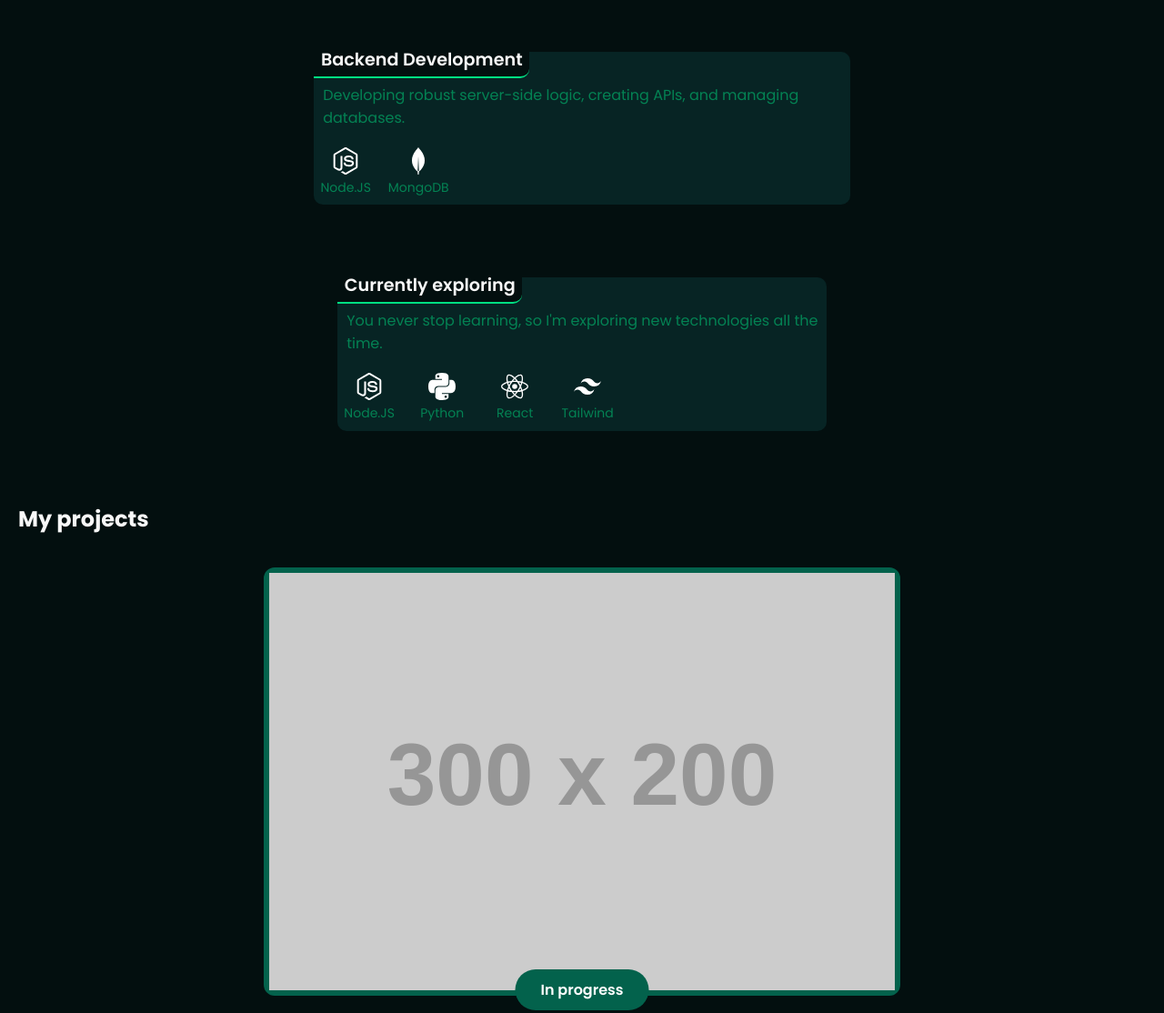
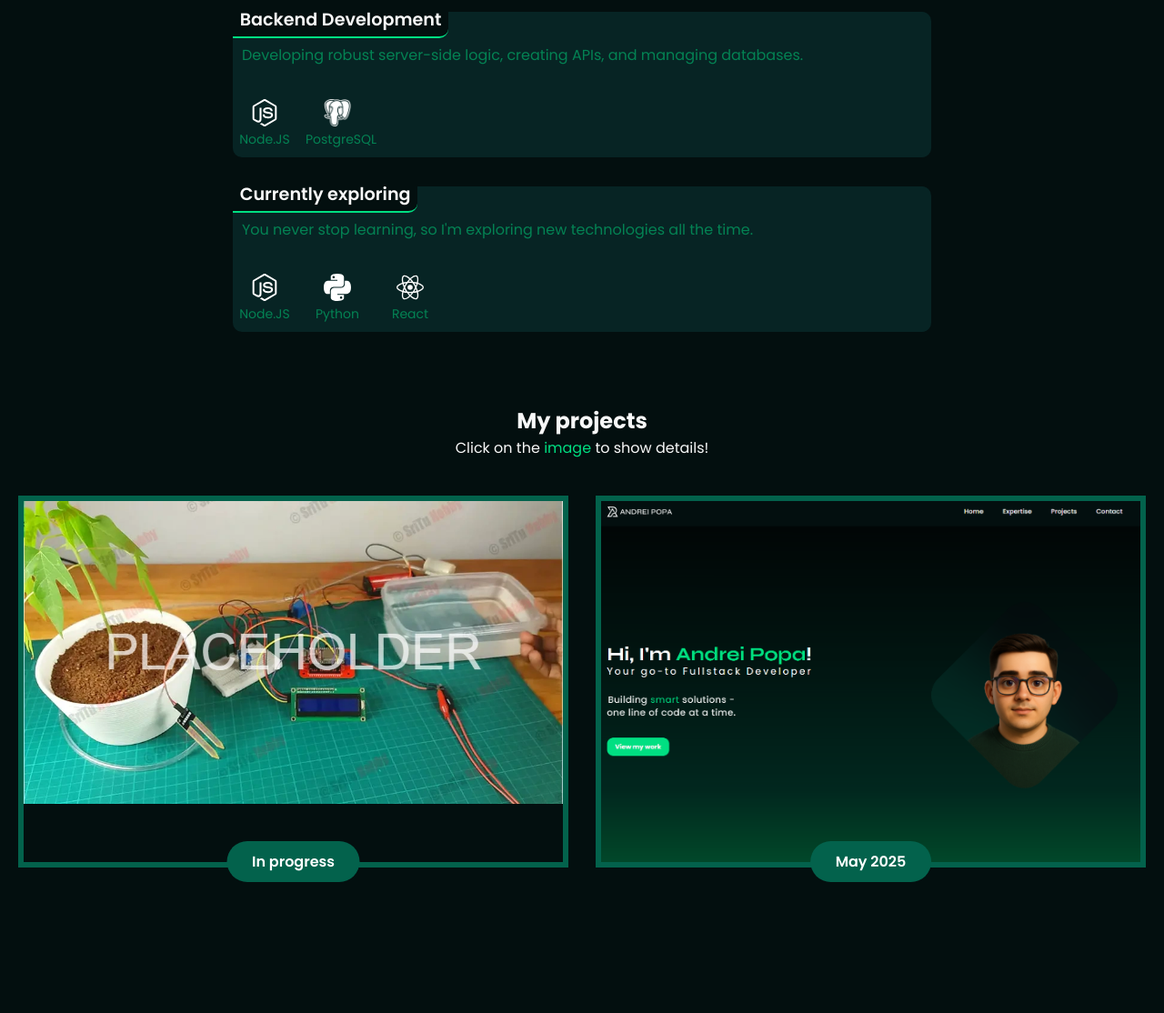
Before and after one commit to anndreipopa/Portfolio, a plain HTML site: page index.html in a window 1280 px wide. Shown: the part 1144-2258 px from the top of the page at 91% size. Drawn offline with Linux system fonts and the light colour scheme; placeholder pictures from the web are drawn by us.

Commit message:
Finished MVP - upgrades to follow

```diff
--- a/index.html
+++ b/index.html
@@ -26,7 +26,7 @@
 
       <ul class="nav-links">
         <li><a href="#Home">Home</a></li>
-        <li><a href="#Skills">Expertise</a></li>
+        <li><a href="#Skills">Skills</a></li>
         <li><a href="#Projects">Projects</a></li>
         <li><a href="#Contact">Contact</a></li>
       </ul>
@@ -56,9 +56,10 @@
     <!-- EXPERTISE PAGE -->
 
     <section id="Skills" class="skills">
+      <div class="textcontainer">
       <h2 class="skillstitle">What do I do?</h2>
       <p class="skillssubtitle">I specialize in creating <span class="spantag">dynamic</span> and <span class="spantag">responsive</span> web applications.</p>
-      <div class="containerskills"></div>
+    </div>
         <div class="overcard">
           <div class="skillcard">
             <h2 class="cardtitle">Frontend Development</h2>
@@ -78,6 +79,7 @@
                </div>
           </div>
         </div>
+      </div>
       <div class="overcard">
           <div class="skillcard">
             <h2 class="cardtitle">Backend Development</h2>
@@ -88,12 +90,10 @@
                   <p>Node.JS</p>
               </div>
               <div class="techlogo">
-                <img src="icons/mongoicon.svg" alt="MongoDB icon">
-                  <p>MongoDB</p>
+                <img src="icons/postgre.png" alt="MongoDB icon">
+                  <p>PostgreSQL</p>
               </div>
           </div>
-
-
           </div>
         </div>
       <div class="overcard">
@@ -113,10 +113,6 @@
                 <img src="icons/reacticon.svg" alt="React icon">
                   <p>React</p>
               </div>
-              <div class="techlogo">
-                <img src="icons/tailwindicon.svg" alt="Tailwind CSS icon">
-                  <p>Tailwind</p>
-              </div>
           </div>
 
           </div>
@@ -124,9 +120,13 @@
       </section>
     <!-- PROJECTS PAGE -->
     <section class="projects" id="Projects">
+      <div class="textcontainer">
         <h2 class="title">My projects</h2>
+        <p class="subtitle">Click on the <span>image</span> to show details!</p>
+      </div>
+      <div class="projectcontainer">
         <div class="project-card">
-          <img src="https://placehold.co/300x200" alt="Project Showcase Image" class="project-image">
+          <img src="assets/placeholderimg.png" alt="Project Showcase Image" class="project-image">
           <div class="project-details">
             <h2>S.P.I.S.</h2>
             <p>A smart irrigation system that uses sensor readings, weather forecasts and AI integration to optimize water use</p>
@@ -136,14 +136,14 @@
           <span class="status-badge">In progress</span>
         </div>
         <div class="project-card">
-          <img src="https://placehold.co/300x200" alt="Project Showcase Image" class="project-image">
+          <img src="assets/portfoliopic.png" alt="Portfolio Project Showcase" class="project-image">
           <div class="project-details">
             <h2>Personal Portfolio</h2>
-            <p>A portfolio website made to showcase my work and skills</p>
-            <a href="https://github.com/anndreipopa?tab=repositories" target="_blank" class="website-button">View on Github</a>
+            <p>Personal portfolio website I made to share my projects and my skills!</p>
+            <a href="https://github.com/anndreipopa/Portfolio" target="_blank" class="website-button">View on Github</a>
           </div>
-
           <span class="status-badge">May 2025</span>
+          </div>
         </div>
     </section>
 
@@ -171,7 +171,8 @@
         </div>
       </form>
     </div>
-
+    <div class="romb2">
+      </div>
 
 
 
--- a/script.js
+++ b/script.js
@@ -21,7 +21,6 @@ links.forEach(link => {
 });
 
 //Animatii
-
 const container = document.querySelectorAll('.skillcard');
 
 if (container.length > 0) {
--- a/styles.css
+++ b/styles.css
@@ -334,7 +334,6 @@ span{
     position: relative;
     max-width: 700px;
     margin: 0 auto 50px auto;
-    border-radius: 12px;
     cursor: pointer;
     box-sizing: border-box;
     border: 6px solid #03624c;
@@ -535,7 +534,11 @@ span{
 .submit-button:active {
     transform: translateY(1px);
 }
-
+.footer-content{
+    display: flex;
+    justify-content: center;
+    align-items: center;
+}
 
 /* styles for desktop */
 
@@ -647,4 +650,43 @@ span{
     transform: scale(1.1);
     transition: transform 0.3s ease-out;
   }
+    .skillcard{
+        display: grid;
+        max-width: 768px;
+
+    }
+    .textcontainer{
+        display: flex;
+        flex-direction: column;
+        justify-content: center;
+        align-items: center;
+        margin-bottom: 1.5rem;
+
+    }
+    .skillstitle{
+        margin-bottom: -0.5rem;
+    }
+    .title{
+        margin-bottom: -2rem;
+    }
+    hr{
+        margin-top: 2rem;
+    }
+     .projectcontainer {
+        display: flex;
+        flex-wrap: wrap;
+        justify-content: center;
+        gap: 30px;
+        max-width: 1280px;
+        margin-left: auto;
+        margin-right: auto;
+        padding-bottom: 60px;
+    }
+    .project-card {
+        margin: 0 0 30px 0;
+        flex: 1 1 300px;
 }
+.contact{
+    overflow: hidden;
+}
+}
```
Also changed, not shown: assets/placeholderimg.png (added), assets/portfoliopic.png (added), icons/postgre.png (added).
